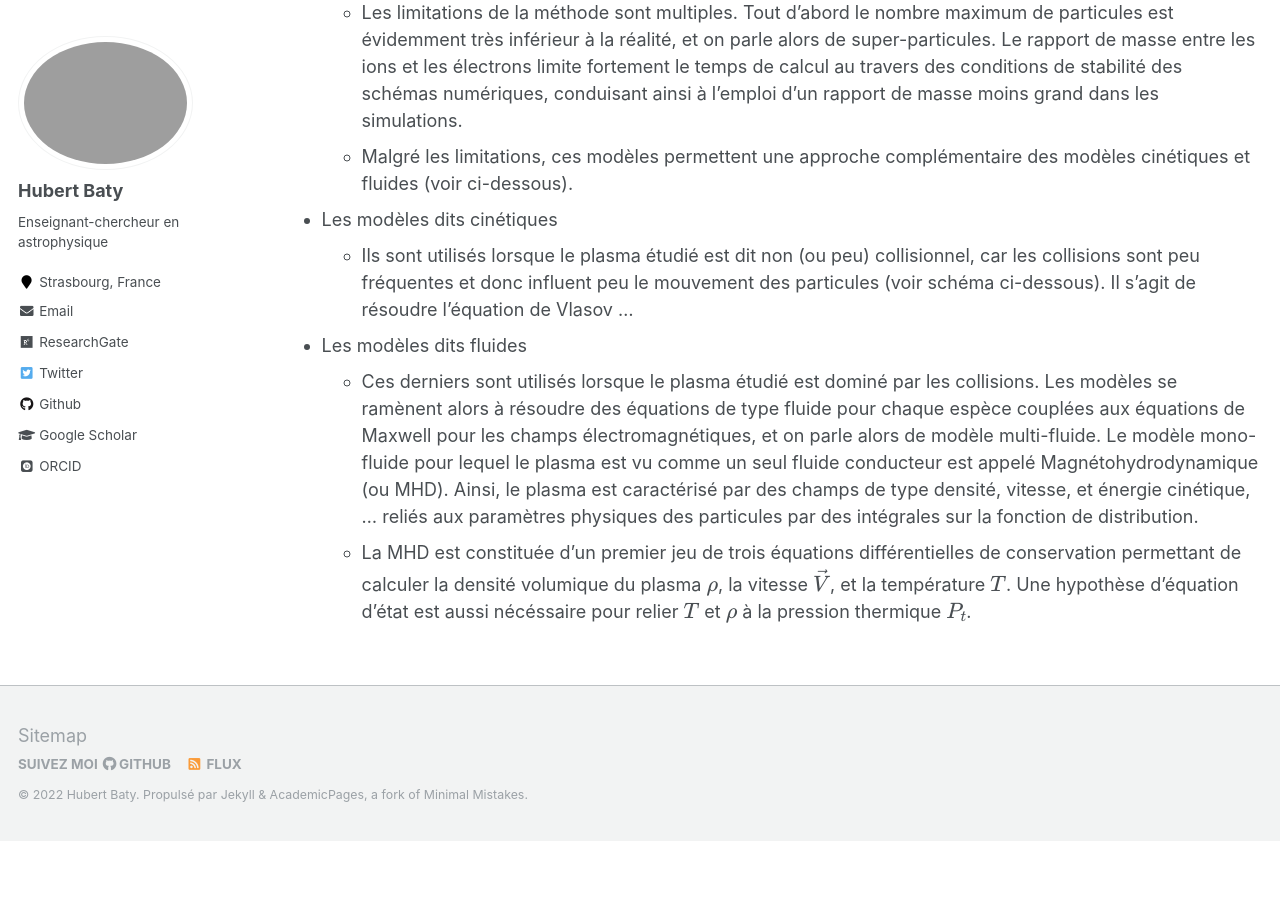
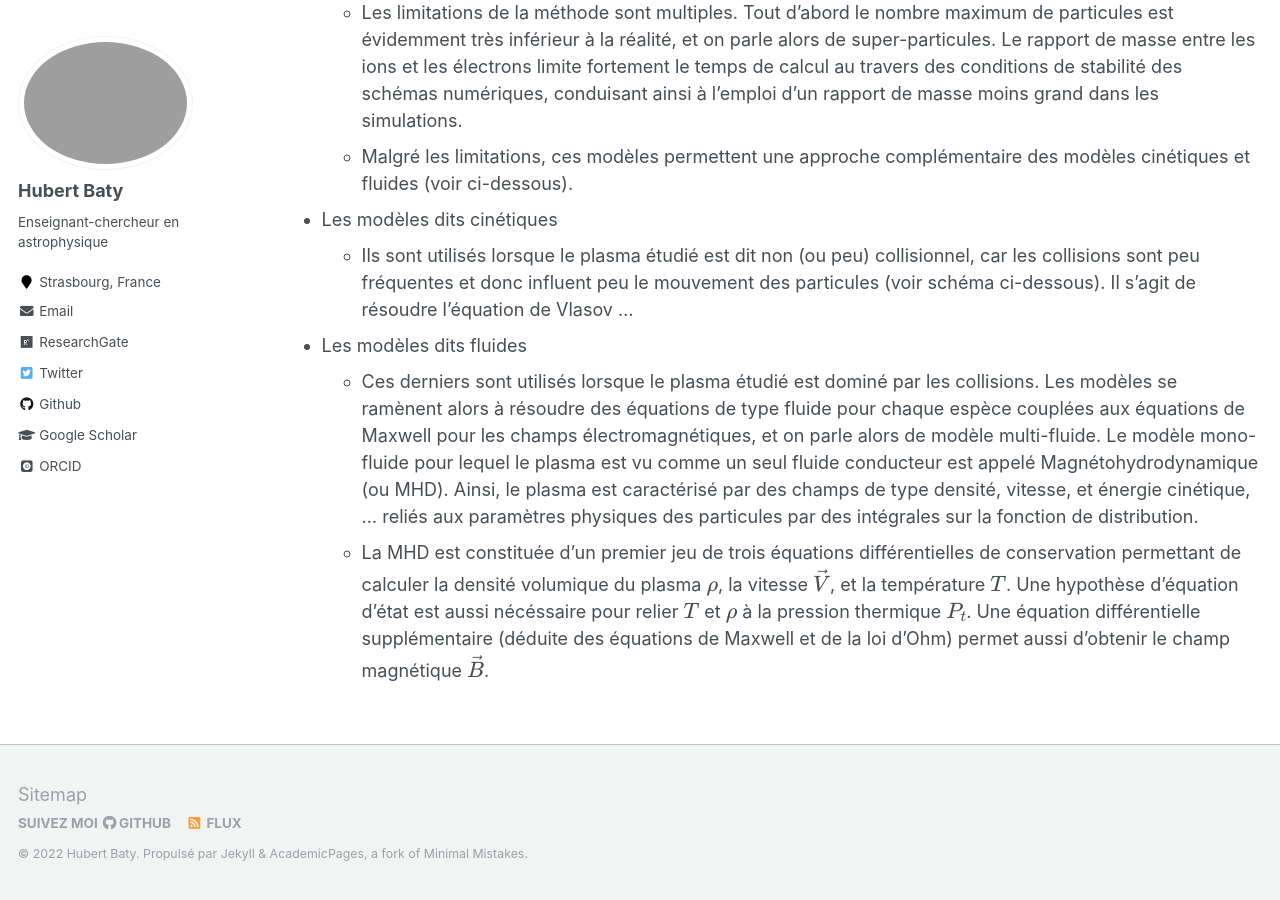
Before and after one commit to hubertbaty/hubertbaty.github.io, a Jekyll site: the page built from _pages/plasma.md, in a window 1280 px wide and 900 px high, scrolled down 3364 px. Built offline with Jekyll 4.4.1, drawn with Linux system fonts in a browser that asks for light colours; some web fonts are replaced; formulas are drawn with MathJax 3; before the commit the page ends 4205 px from its top, so only the background shows below that.

Commit message:
Update plasma.md

```diff
--- a/_pages/plasma.md
+++ b/_pages/plasma.md
@@ -57,4 +57,4 @@ Modèles de description des plasmas
   * Ils sont utilisés lorsque le plasma étudié est dit non (ou peu) collisionnel, car les collisions sont peu fréquentes et donc influent peu le mouvement des particules (voir schéma ci-dessous). Il s'agit de résoudre l'équation de Vlasov ...
 * Les modèles dits fluides
   * Ces derniers sont utilisés lorsque le plasma étudié est dominé par les collisions. Les modèles se ramènent alors à résoudre des équations de type fluide pour chaque espèce couplées aux équations de Maxwell pour les champs électromagnétiques, et on parle alors de modèle multi-fluide. Le modèle mono-fluide pour lequel le plasma est vu comme un seul fluide conducteur est appelé Magnétohydrodynamique (ou MHD). Ainsi, le plasma est caractérisé par des champs de type densité, vitesse, et énergie cinétique, ... reliés aux paramètres physiques des particules par des intégrales sur la fonction de distribution.
-  * La MHD est constituée d'un premier jeu de trois équations différentielles de conservation permettant de calculer la densité volumique du plasma $\rho$, la vitesse $\vec V$, et la température $T$. Une hypothèse d'équation d'état est aussi nécéssaire pour relier $T$ et $\rho$ à la pression thermique $P_t$.
+  * La MHD est constituée d'un premier jeu de trois équations différentielles de conservation permettant de calculer la densité volumique du plasma $\rho$, la vitesse $\vec V$, et la température $T$. Une hypothèse d'équation d'état est aussi nécéssaire pour relier $T$ et $\rho$ à la pression thermique $P_t$. Une équation différentielle supplémentaire (déduite des équations de Maxwell et de la loi d'Ohm) permet aussi d'obtenir le champ magnétique $\vec B$.
```
